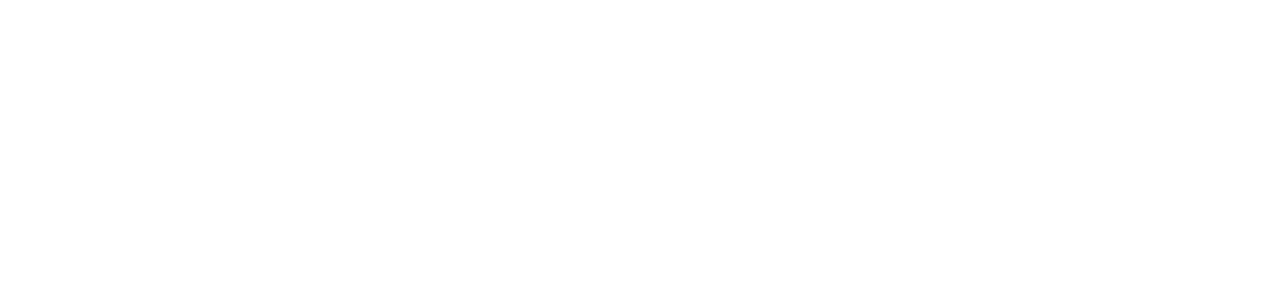
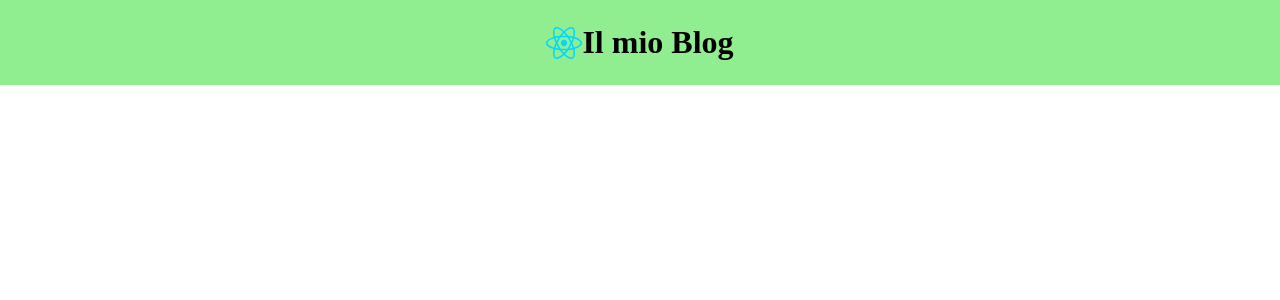
Before and after one commit to EmilioDeChiara3388/react-components, a React (Vite) app: page / in a window 1280 px wide. Shown: the top 300 px of the page. Built offline with nearby package versions, Linux system fonts and the light colour scheme.

Commit message:
add: header

```diff
--- a/src/App.jsx
+++ b/src/App.jsx
@@ -1,5 +1,5 @@
 
-import reactLogo from './assets/react.svg'
+import AppHeader from './components/AppHeader'
 import viteLogo from '/vite.svg'
 import './App.css'
 
@@ -8,7 +8,7 @@
 
   return (
     <>
-
+      <AppHeader />
     </>
   )
 }
--- /dev/null
+++ b/src/components/AppHeader.jsx
@@ -0,0 +1,11 @@
+import reactLogo from '../assets/react.svg'
+
+export default function AppHeader() {
+    return (
+        <header>
+            <img src={reactLogo}></img>
+            <h1>Il mio Blog</h1>
+        </header>
+
+    )
+}
--- a/src/index.css
+++ b/src/index.css
@@ -0,0 +1,13 @@
+* {
+    margin: 0;
+    padding: 0;
+    box-sizing: border-box;
+}
+
+header {
+    display: flex;
+    align-items: center;
+    justify-content: center;
+    padding: 1.5rem;
+    background-color: lightgreen;
+}
```
Also changed, not shown: src/components/AppFooter.jsx (added), src/components/AppMain.jsx (added).
